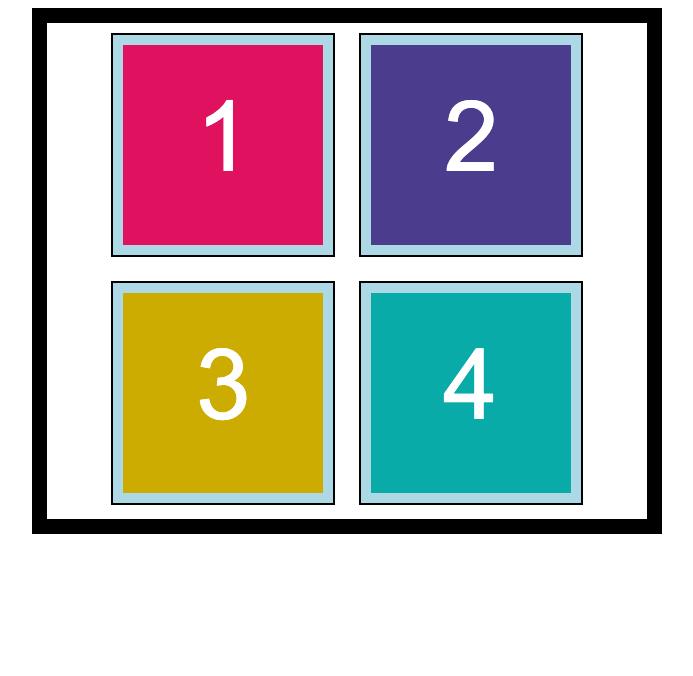
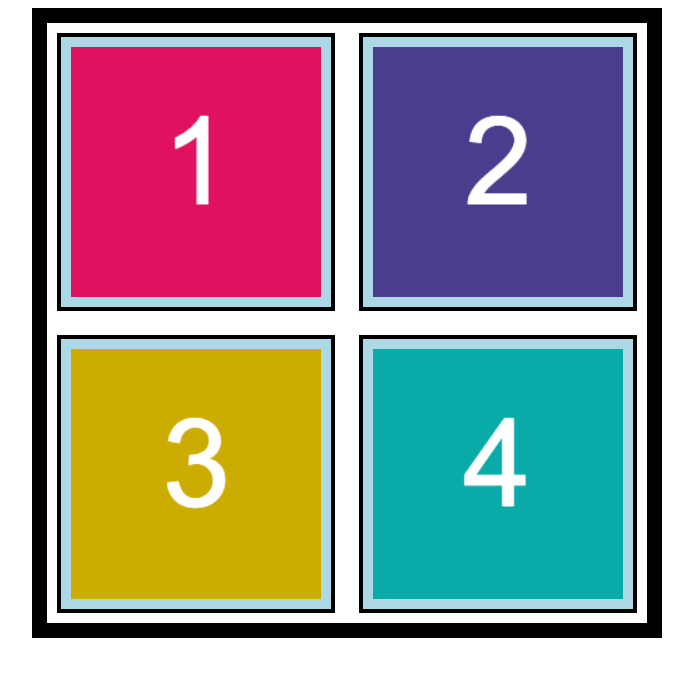
Before and after one commit to roodhouse/coursework, a plain HTML site: page moduleOne/18-Stu_CSS-box-model/Unsolved/index.html in a window 1280 px wide. Shown: the whole page, without its empty margins (293-986 px from the left). Drawn offline with Linux system fonts and the light colour scheme.

Commit message:
fix during class

```diff
--- a/moduleOne/18-Stu_CSS-box-model/Unsolved/assets/css/style.css
+++ b/moduleOne/18-Stu_CSS-box-model/Unsolved/assets/css/style.css
@@ -1,19 +1,19 @@
 section {
   width: 600px;
-  /* height: 600px; */
+  height: 600px;
   text-align: center;
   border: 15px solid black;
   margin: auto;
 }
 
 img {
-  width: 200px;
-  height: 200px;
+  width: 250px;
+  height: 250px;
   background-color: lightblue;
   /* TODO: Add a margin property */
   margin: 10px;
   /* TODO: Add a padding property */
   padding: 10px;
   /* TODO: Add a border property */
-  border: 2px solid black;
+  border: 4px solid black;
 }
```
